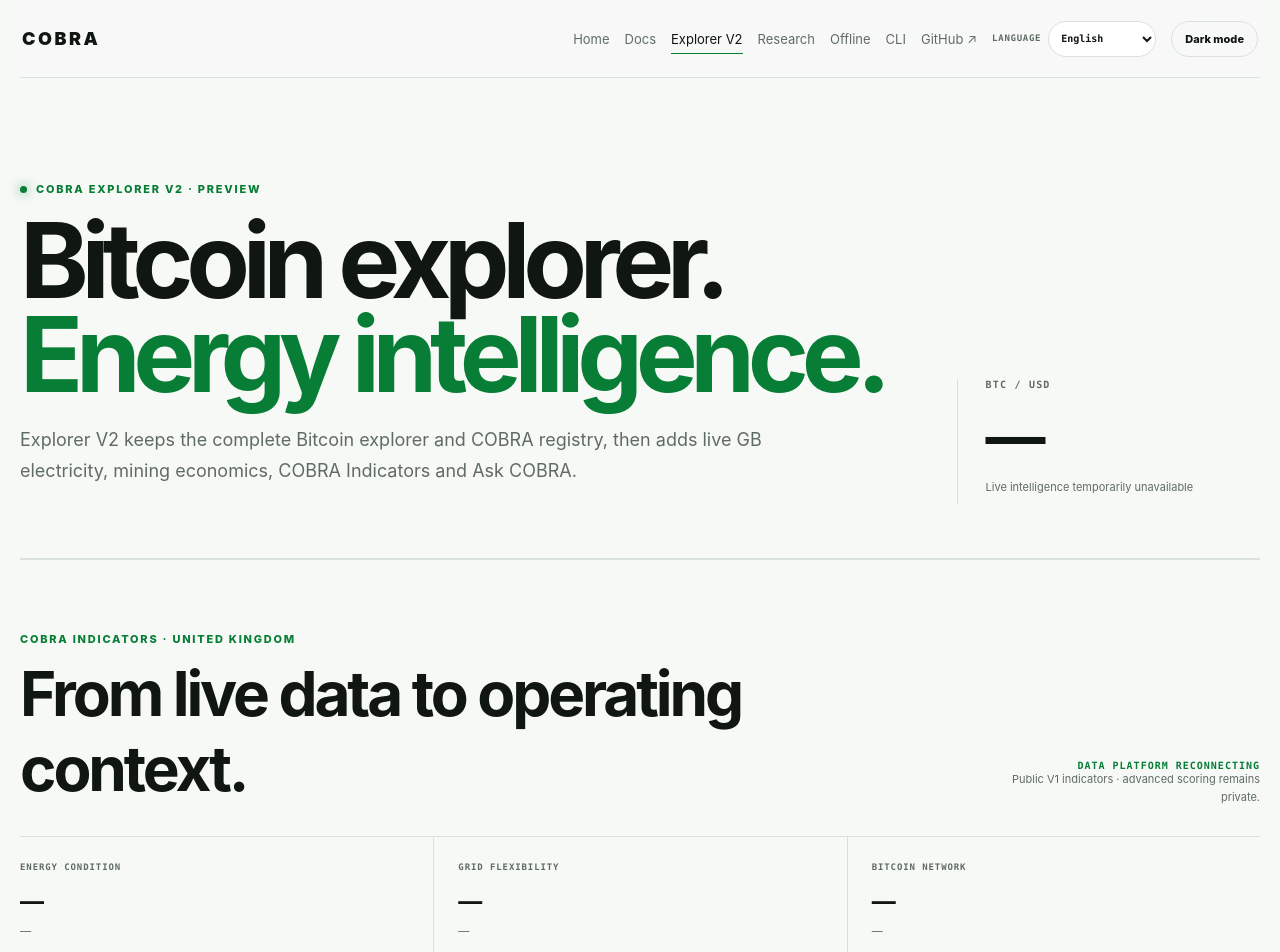
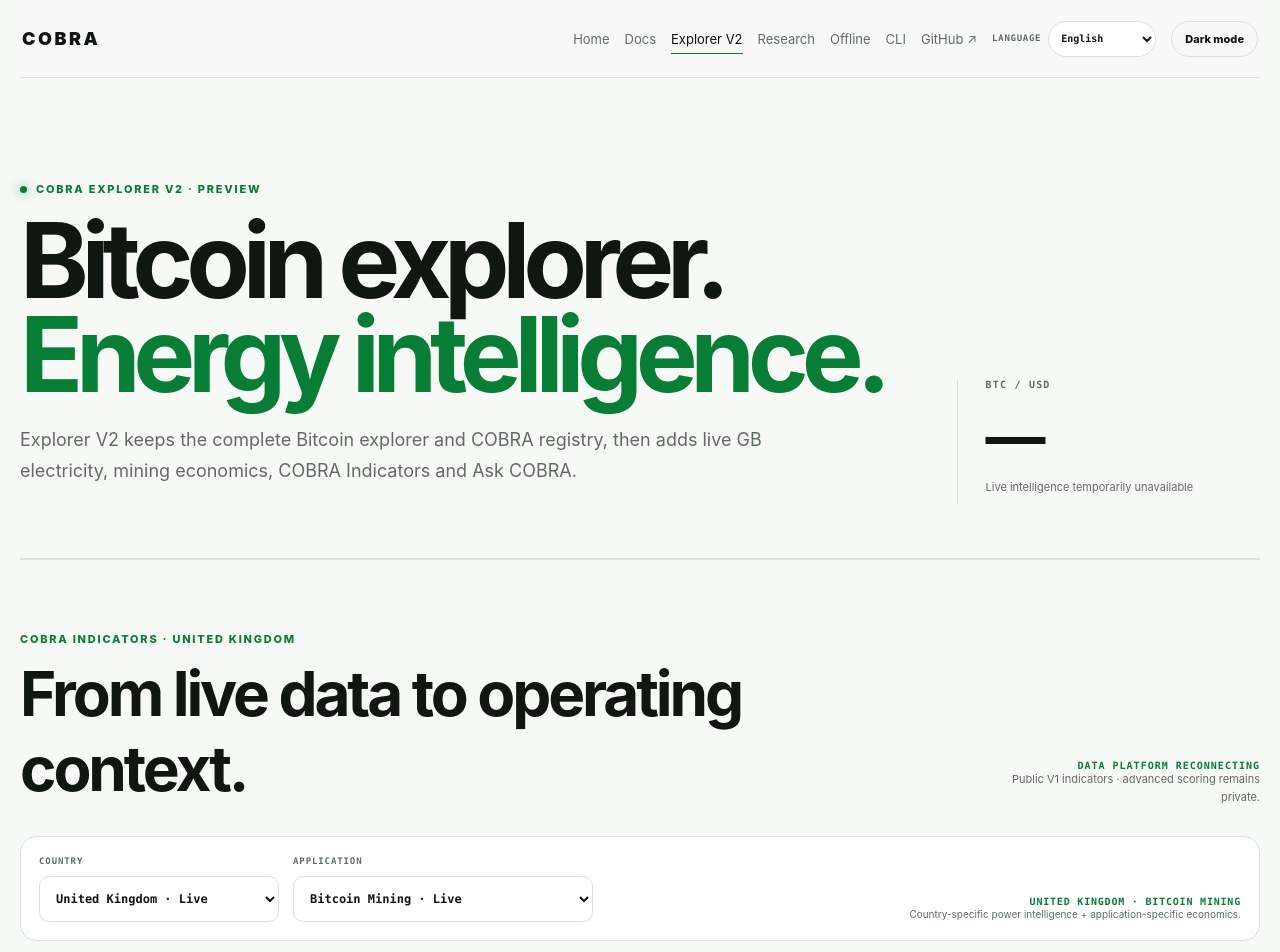
Before and after one commit to ol-s-cloud/bitcoin-address-generator, a website: page explorer-v2.html in a window 1280 px wide. Shown: the top 952 px of the page. Drawn offline with Linux system fonts and the light colour scheme; no server answers.

Commit message:
Add country and application selectors to Explorer V2

```diff
--- a/explorer-v2.html
+++ b/explorer-v2.html
@@ -11,6 +11,15 @@
   <link rel="stylesheet" href="/explorer.css" />
   <link rel="stylesheet" href="/explorer-v2.css" />
   <link rel="stylesheet" href="/site-ui.css" />
+  <style>
+    .v2-context-bar{display:grid;grid-template-columns:minmax(180px,240px) minmax(220px,300px) 1fr;gap:14px;align-items:end;margin:0 0 28px;padding:18px;border:1px solid var(--line);border-radius:16px;background:var(--panel)}
+    .v2-context-bar label{display:grid;gap:8px;color:var(--muted);font:800 9px/1.4 ui-monospace,SFMono-Regular,Menlo,monospace;letter-spacing:.1em;text-transform:uppercase}
+    .v2-context-bar select{min-height:46px;border:1px solid var(--line);border-radius:10px;background:var(--bg);color:var(--text);padding:0 12px;font:700 12px ui-monospace,SFMono-Regular,Menlo,monospace}
+    .v2-context-note{justify-self:end;text-align:right;color:var(--muted);font-size:10px;line-height:1.5}.v2-context-note strong{display:block;color:var(--accent);font:800 10px ui-monospace,SFMono-Regular,Menlo,monospace;letter-spacing:.08em}
+    .v2-stat-highlight{background:color-mix(in srgb,var(--accent) 6%,transparent)}.v2-stat-highlight strong{font-size:22px}.v2-stat-highlight small{display:block;margin-top:5px;color:var(--muted);font-size:10px}
+    @media(max-width:900px){.v2-context-bar{grid-template-columns:1fr 1fr}.v2-context-note{grid-column:1/-1;justify-self:start;text-align:left}}
+    @media(max-width:620px){.v2-context-bar{grid-template-columns:1fr}}
+  </style>
 </head>
 <body>
 <header class="site-header">
@@ -29,6 +38,25 @@
 
   <section class="v2-intelligence" aria-labelledby="indicatorsTitle">
     <div class="v2-intelligence-head"><div><div class="eyebrow">COBRA INDICATORS · UNITED KINGDOM</div><h2 id="indicatorsTitle">From live data to operating context.</h2></div><div class="v2-intelligence-status"><strong id="v2DataStatus">CONNECTING</strong><span>Public V1 indicators · advanced scoring remains private.</span></div></div>
+
+    <div class="v2-context-bar" aria-label="COBRA intelligence context">
+      <label>Country
+        <select id="cobraCountry">
+          <option value="GB" selected>United Kingdom · Live</option>
+          <option value="FI" disabled>Finland · Coming soon</option>
+        </select>
+      </label>
+      <label>Application
+        <select id="cobraApplication">
+          <option value="mining" selected>Bitcoin Mining · Live</option>
+          <option value="compute-center" disabled>Compute Center · Coming soon</option>
+          <option value="reactor-plant" disabled>Reactor Plant · Coming soon</option>
+          <option value="home-appliances" disabled>Home &amp; Appliances · Coming soon</option>
+        </select>
+      </label>
+      <div class="v2-context-note"><strong id="cobraContextStatus">UNITED KINGDOM · BITCOIN MINING</strong><span>Country-specific power intelligence + application-specific economics.</span></div>
+    </div>
+
     <div class="v2-indicator-grid">
       <article class="v2-indicator" id="indicatorEnergy"><span>ENERGY CONDITION</span><strong data-state>—</strong><small data-score>—</small></article>
       <article class="v2-indicator" id="indicatorGrid"><span>GRID FLEXIBILITY</span><strong data-state>—</strong><small data-score>—</small></article>
@@ -42,7 +70,7 @@
       <article class="v2-panel">
         <div class="eyebrow">COBRA ENERGY · GB</div><h3>Grid and electricity state</h3>
         <div class="v2-stat-grid">
-          <div class="v2-stat"><span>MARKET PRICE</span><strong id="v2MarketPrice">—</strong></div><div class="v2-stat"><span>IMBALANCE PRICE</span><strong id="v2ImbalancePrice">—</strong></div><div class="v2-stat"><span>DEMAND</span><strong id="v2Demand">—</strong></div><div class="v2-stat"><span>GENERATION</span><strong id="v2Generation">—</strong></div><div class="v2-stat"><span>FORECAST SURPLUS</span><strong id="v2Surplus">—</strong></div><div class="v2-stat"><span>INDICATED MARGIN</span><strong id="v2Margin">—</strong></div><div class="v2-stat"><span>CARBON INTENSITY</span><strong id="v2Carbon">—</strong></div><div class="v2-stat"><span>CONSTRAINT COST</span><strong id="v2Constraints">—</strong></div><div class="v2-stat"><span>GB REFERENCE WEATHER</span><strong id="v2Weather">—</strong></div>
+          <div class="v2-stat v2-stat-highlight"><span>WHOLESALE MARKET PRICE</span><strong id="v2MarketPrice">—</strong><small id="v2MarketPriceKwh">—</small></div><div class="v2-stat"><span>IMBALANCE PRICE</span><strong id="v2ImbalancePrice">—</strong></div><div class="v2-stat"><span>DEMAND</span><strong id="v2Demand">—</strong></div><div class="v2-stat"><span>GENERATION</span><strong id="v2Generation">—</strong></div><div class="v2-stat"><span>FORECAST SURPLUS</span><strong id="v2Surplus">—</strong></div><div class="v2-stat"><span>INDICATED MARGIN</span><strong id="v2Margin">—</strong></div><div class="v2-stat"><span>CARBON INTENSITY</span><strong id="v2Carbon">—</strong></div><div class="v2-stat"><span>CONSTRAINT COST</span><strong id="v2Constraints">—</strong></div><div class="v2-stat"><span>GB REFERENCE WEATHER</span><strong id="v2Weather">—</strong></div>
         </div>
         <div class="v2-mix"><span class="v2-mini-label">LEADING GENERATION SOURCES</span><div id="v2GenerationMix"><div class="v2-empty">Loading generation mix…</div></div></div>
       </article>
@@ -73,7 +101,7 @@
   </section>
 
   <section class="ask-cobra" aria-labelledby="askTitle">
-    <div class="ask-shell"><div class="ask-copy"><div class="eyebrow">ASK COBRA · V1</div><h2 id="askTitle">Ask the system what the data means.</h2><p>Ask COBRA reads the same live state shown above and returns deterministic, explainable answers.</p><div class="ask-mode">REGION · UNITED KINGDOM / MODE · LIVE DETERMINISTIC INTELLIGENCE</div></div><div class="ask-box"><form id="askCobraForm" class="ask-controls"><select aria-label="Country"><option>United Kingdom</option></select><input id="askCobraInput" autocomplete="off" placeholder="Ask about energy, Bitcoin, mining or the grid…" /><button type="submit">Ask COBRA →</button></form><div class="ask-samples"><button type="button" data-ask="Is electricity favourable right now?">Is electricity favourable now?</button><button type="button" data-ask="Is the grid currently in surplus?">Is the grid in surplus?</button><button type="button" data-ask="How is the Bitcoin network looking?">How is Bitcoin looking?</button><button type="button" data-ask="Why is the COBRA compute window open?">Why is the compute window open?</button></div><div class="ask-result" id="askCobraResult"><div class="v2-empty">Choose a sample question or ask COBRA about the current system state.</div></div></div></div>
+    <div class="ask-shell"><div class="ask-copy"><div class="eyebrow">ASK COBRA · V1</div><h2 id="askTitle">Ask the system what the data means.</h2><p>Ask COBRA reads the same live state shown above and returns deterministic, explainable answers.</p><div class="ask-mode">REGION · UNITED KINGDOM / MODE · LIVE DETERMINISTIC INTELLIGENCE</div></div><div class="ask-box"><form id="askCobraForm" class="ask-controls"><select aria-label="Country" id="askCountry"><option selected>United Kingdom · Live</option><option disabled>Finland · Coming soon</option></select><input id="askCobraInput" autocomplete="off" placeholder="Ask about energy, Bitcoin, mining or the grid…" /><button type="submit">Ask COBRA →</button></form><div class="ask-samples"><button type="button" data-ask="Is electricity favourable right now?">Is electricity favourable now?</button><button type="button" data-ask="Is the grid currently in surplus?">Is the grid in surplus?</button><button type="button" data-ask="How is the Bitcoin network looking?">How is Bitcoin looking?</button><button type="button" data-ask="Why is the COBRA compute window open?">Why is the compute window open?</button></div><div class="ask-result" id="askCobraResult"><div class="v2-empty">Choose a sample question or ask COBRA about the current system state.</div></div></div></div>
   </section>
 
   <section class="legacy-v2" aria-labelledby="bitcoinExplorerTitle">
```
